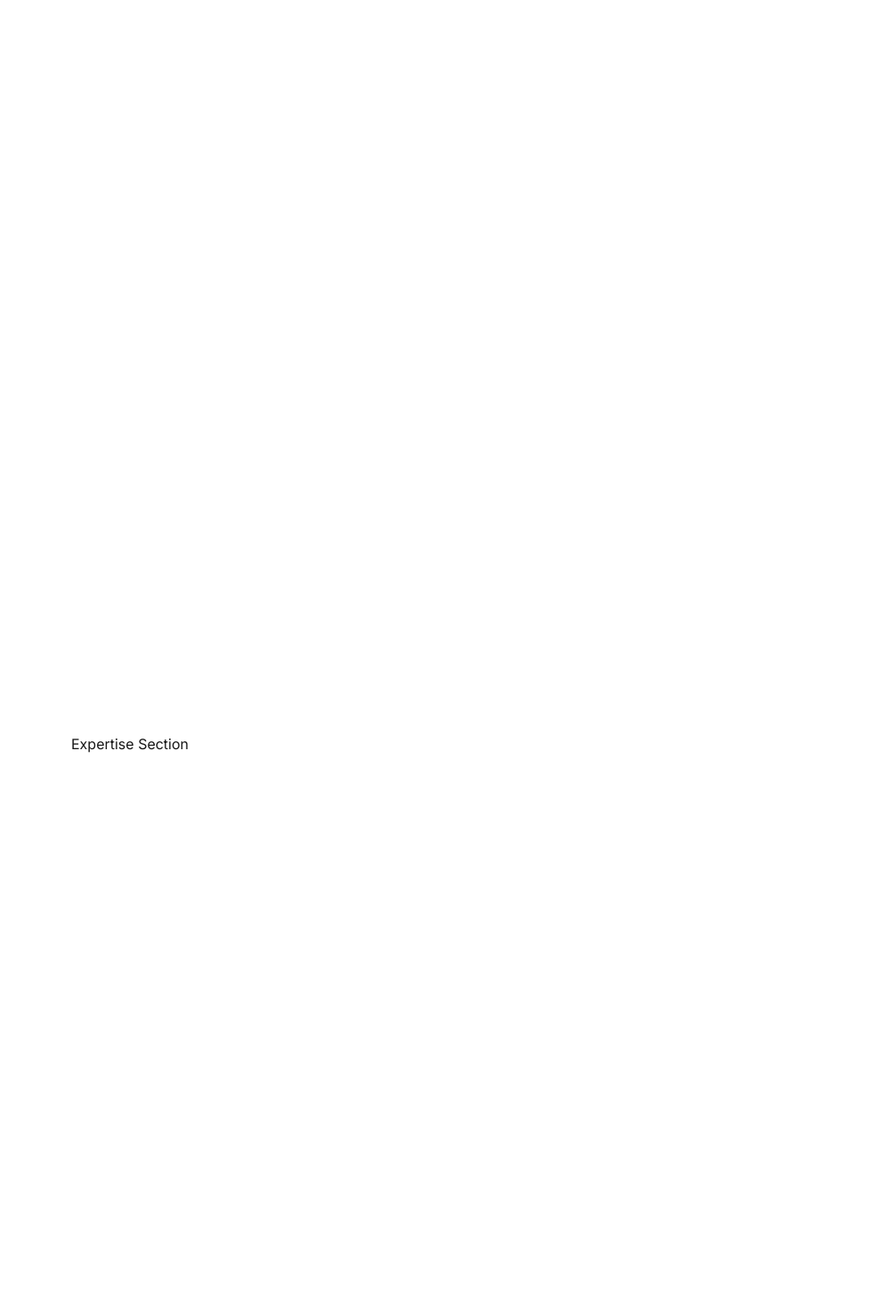
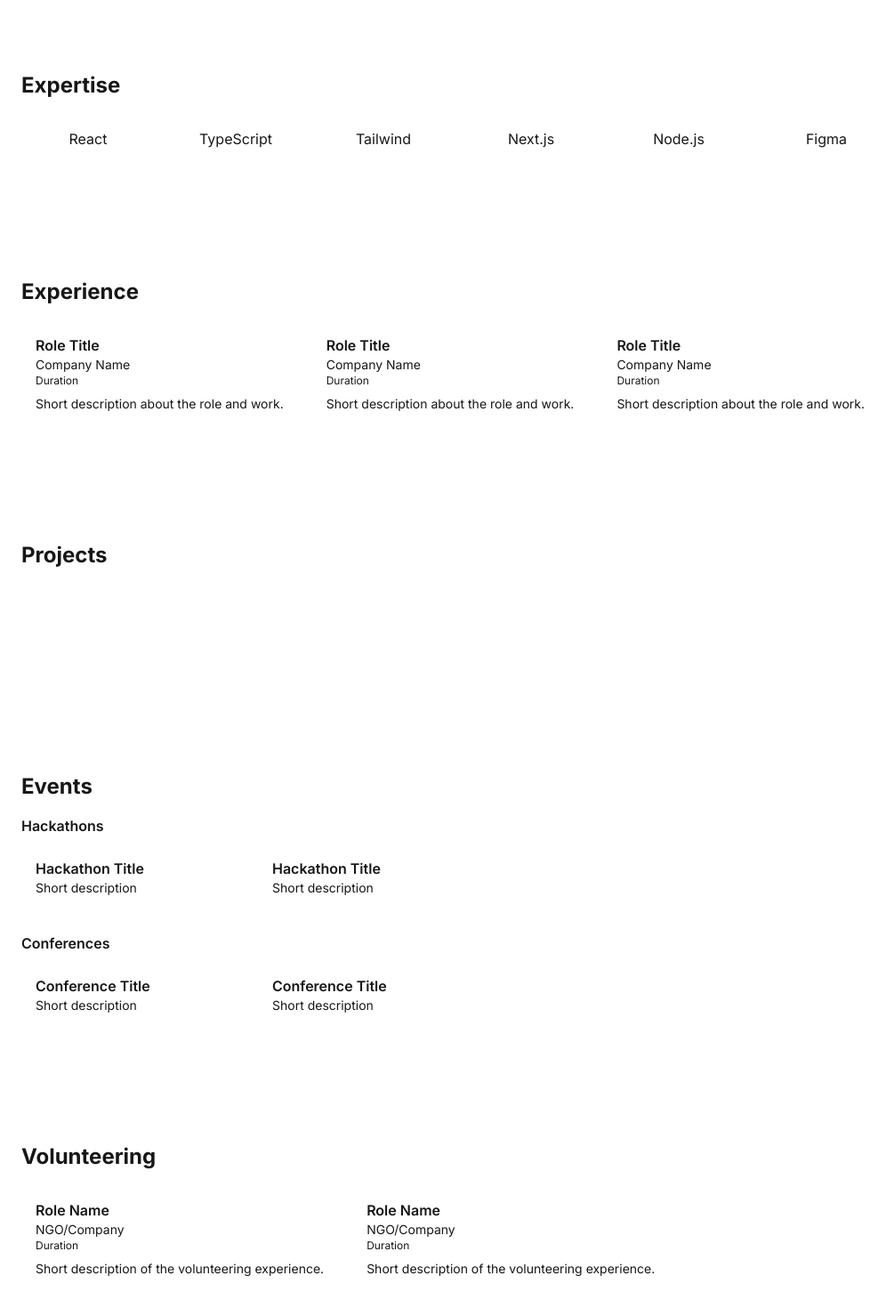
Before and after one commit to deokarniharika/niharika-portfolio, a Next.js app: page / in a window 1280 px wide. Shown: the part 400-1870 px from the top of the page at 89% size, without its empty margins (0-1005 px from the left). Built offline with nearby package versions, Linux system fonts and the light colour scheme.

Commit message:
Update: added new info and changes

```diff
--- a/app/layout.tsx
+++ b/app/layout.tsx
@@ -7,13 +7,13 @@ const inter = Inter({ subsets: ['latin'] })
 
 export const metadata = {
   title: 'Niharika Deokar | Portfolio',
-  description: 'Data Science | Machine Learning | Analysis',
+  description: 'Developer | Builder | Explorer',
 }
 
 export default function RootLayout({ children }: { children: React.ReactNode }) {
   return (
     <html lang="en" suppressHydrationWarning>
-      <body className={`${inter.className} bg-backgroundLight dark:bg-backgroundDark text-textLight dark:text-textDark`}>
+      <body className={`${inter.className} bg-white dark:bg-backgroundDark text-gray-800 dark:text-textDark`}>
         <ThemeProvider>
           <Navbar />
           {children}
--- a/app/page.tsx
+++ b/app/page.tsx
@@ -9,7 +9,7 @@ import Contact from '@/components/Contact'
 
 export default function Home() {
   return (
-    <main className="px-4 sm:px-6 md:px-10 lg:px-20 py-24 space-y-28">
+    <main className="pt-24 space-y-32">
       <Hero />
       <About />
       <Expertise />
--- a/components/About.tsx
+++ b/components/About.tsx
@@ -1,3 +1,3 @@
 export default function About() {
-    return <section id="about" className="min-h-screen">About Section</section>
-  }
+  return <section id="about" className="px-6">About Section</section>
+}
--- a/components/Contact.tsx
+++ b/components/Contact.tsx
@@ -1,3 +1,12 @@
 export default function Contact() {
-    return <section id="contact" className="min-h-screen">Contact Section</section>
-  }
+  return (
+    <footer id="contact" className="px-6 py-10 bg-secondary dark:bg-gray-800 text-center">
+      <h2 className="text-xl font-semibold mb-4">Let’s Connect</h2>
+      <div className="flex justify-center gap-6 text-sm">
+        <a href="mailto:niharika@example.com" className="hover:underline">Email</a>
+        <a href="https://github.com/niharika" target="_blank" className="hover:underline">GitHub</a>
+        <a href="https://linkedin.com/in/niharika" target="_blank" className="hover:underline">LinkedIn</a>
+      </div>
+    </footer>
+  )
+}
--- a/components/Events.tsx
+++ b/components/Events.tsx
@@ -1,3 +1,25 @@
 export default function Events() {
-    return <section id="events" className="min-h-screen">Events Section</section>
-  }
+  return (
+    <section id="events" className="px-6">
+      <h2 className="text-2xl font-bold mb-4">Events</h2>
+      <h3 className="font-semibold mb-2">Hackathons</h3>
+      <div className="flex overflow-x-auto gap-4 mb-6">
+        {[1, 2].map(i => (
+          <div key={i} className="min-w-[250px] p-4 bg-secondary dark:bg-gray-800 rounded-lg">
+            <p className="font-semibold">Hackathon Title</p>
+            <p className="text-sm">Short description</p>
+          </div>
+        ))}
+      </div>
+      <h3 className="font-semibold mb-2">Conferences</h3>
+      <div className="flex overflow-x-auto gap-4">
+        {[1, 2].map(i => (
+          <div key={i} className="min-w-[250px] p-4 bg-secondary dark:bg-gray-800 rounded-lg">
+            <p className="font-semibold">Conference Title</p>
+            <p className="text-sm">Short description</p>
+          </div>
+        ))}
+      </div>
+    </section>
+  )
+}
--- a/components/Experience.tsx
+++ b/components/Experience.tsx
@@ -1,3 +1,17 @@
 export default function Experience() {
-    return <section id="experience" className="min-h-screen">Experience Section</section>
-  }
+  return (
+    <section id="experience" className="px-6">
+      <h2 className="text-2xl font-bold mb-4">Experience</h2>
+      <div className="flex overflow-x-auto gap-4">
+        {[1, 2, 3].map(i => (
+          <div key={i} className="min-w-[300px] p-4 bg-secondary dark:bg-gray-800 rounded-lg">
+            <h3 className="font-semibold">Role Title</h3>
+            <p className="text-sm">Company Name</p>
+            <p className="text-xs">Duration</p>
+            <p className="mt-2 text-sm">Short description about the role and work.</p>
+          </div>
+        ))}
+      </div>
+    </section>
+  )
+}
--- a/components/Expertise.tsx
+++ b/components/Expertise.tsx
@@ -1,3 +1,14 @@
 export default function Expertise() {
-    return <section id="expertise" className="min-h-screen">Expertise Section</section>
-  }
+  return (
+    <section id="expertise" className="px-6">
+      <h2 className="text-2xl font-bold mb-4">Expertise</h2>
+      <div className="flex overflow-x-auto gap-4">
+        {['React', 'TypeScript', 'Tailwind', 'Next.js', 'Node.js', 'Figma'].map(skill => (
+          <div key={skill} className="min-w-[150px] p-4 bg-secondary dark:bg-gray-800 rounded-lg text-center">
+            {skill}
+          </div>
+        ))}
+      </div>
+    </section>
+  )
+}
--- a/components/Projects.tsx
+++ b/components/Projects.tsx
@@ -1,3 +1,15 @@
 export default function Projects() {
-    return <section id="projects" className="min-h-screen">Projects Section</section>
-  }
+  return (
+    <section id="projects" className="px-6">
+      <h2 className="text-2xl font-bold mb-4">Projects</h2>
+      <div className="flex overflow-x-auto gap-4">
+        {[1, 2, 3].map(i => (
+          <div key={i} className="min-w-[300px] p-4 bg-primary text-white rounded-lg">
+            <h3 className="font-semibold">Project Title</h3>
+            <p className="text-sm mt-2">Short description and a <a href="#" className="underline">project link</a>.</p>
+          </div>
+        ))}
+      </div>
+    </section>
+  )
+}
--- a/components/Volunteering.tsx
+++ b/components/Volunteering.tsx
@@ -1,3 +1,17 @@
 export default function Volunteering() {
-    return <section id="volunteering" className="min-h-screen">Volunteering Section</section>
-  }
+  return (
+    <section id="volunteering" className="px-6">
+      <h2 className="text-2xl font-bold mb-4">Volunteering</h2>
+      <div className="flex overflow-x-auto gap-4">
+        {[1, 2].map(i => (
+          <div key={i} className="min-w-[300px] p-4 bg-secondary dark:bg-gray-800 rounded-lg">
+            <h3 className="font-semibold">Role Name</h3>
+            <p className="text-sm">NGO/Company</p>
+            <p className="text-xs">Duration</p>
+            <p className="mt-2 text-sm">Short description of the volunteering experience.</p>
+          </div>
+        ))}
+      </div>
+    </section>
+  )
+}
--- a/styles/tailwind.config.ts
+++ b/styles/tailwind.config.ts
@@ -6,10 +6,10 @@ const config: Config = {
   theme: {
     extend: {
       colors: {
-        backgroundLight: '#F4F6F3', // light grey-green background
-        backgroundDark: '#1A1A1A', // deep grey for dark mode
-        primary: '#6DBF4B', // green
-        secondary: '#B0BEC5', // soft grey-blue
+        backgroundLight: '#FFFFFF',
+        backgroundDark: '#1A1A1A',
+        primary: '#A8D5BA', // pastel green
+        secondary: '#E0E0E0', // light grey boxes
         textLight: '#1E1E1E',
         textDark: '#FAFAFA'
       },
```
